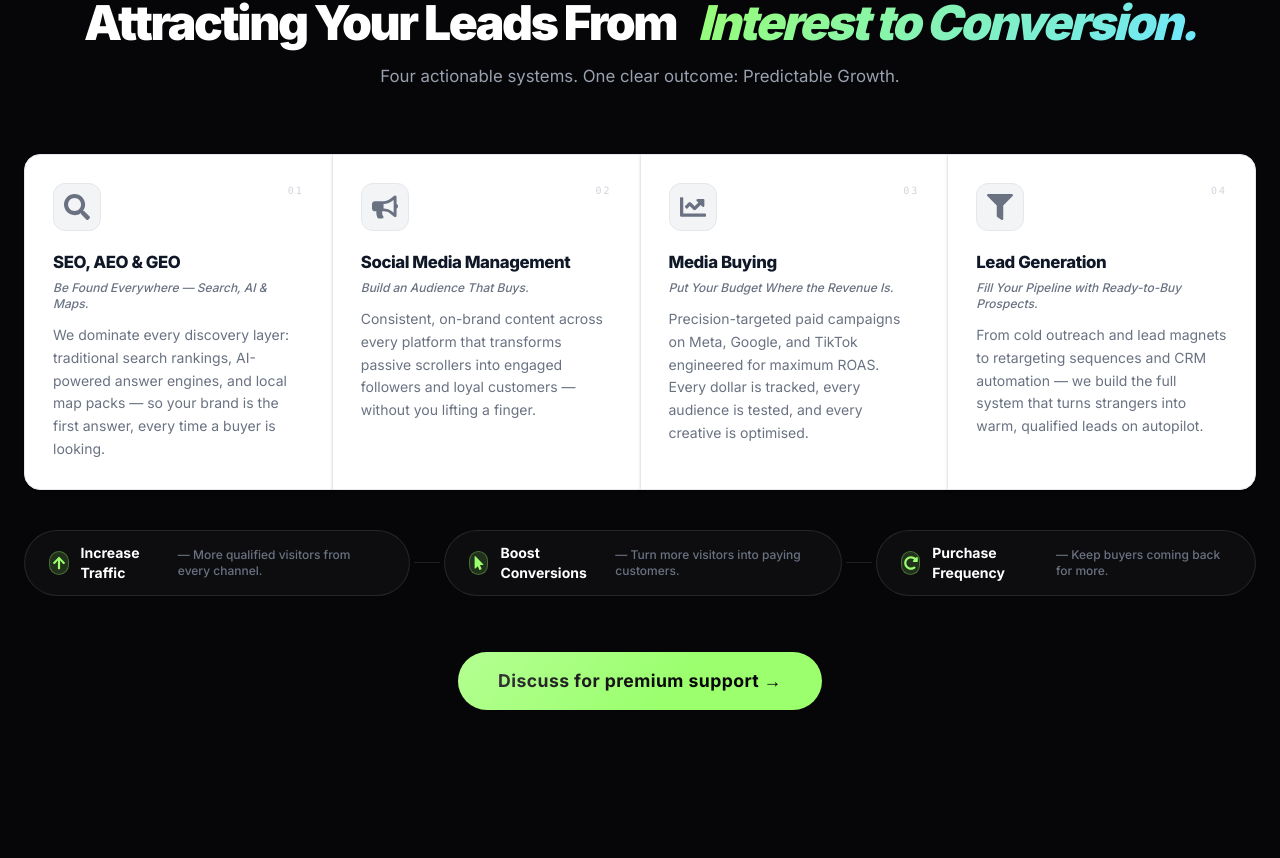
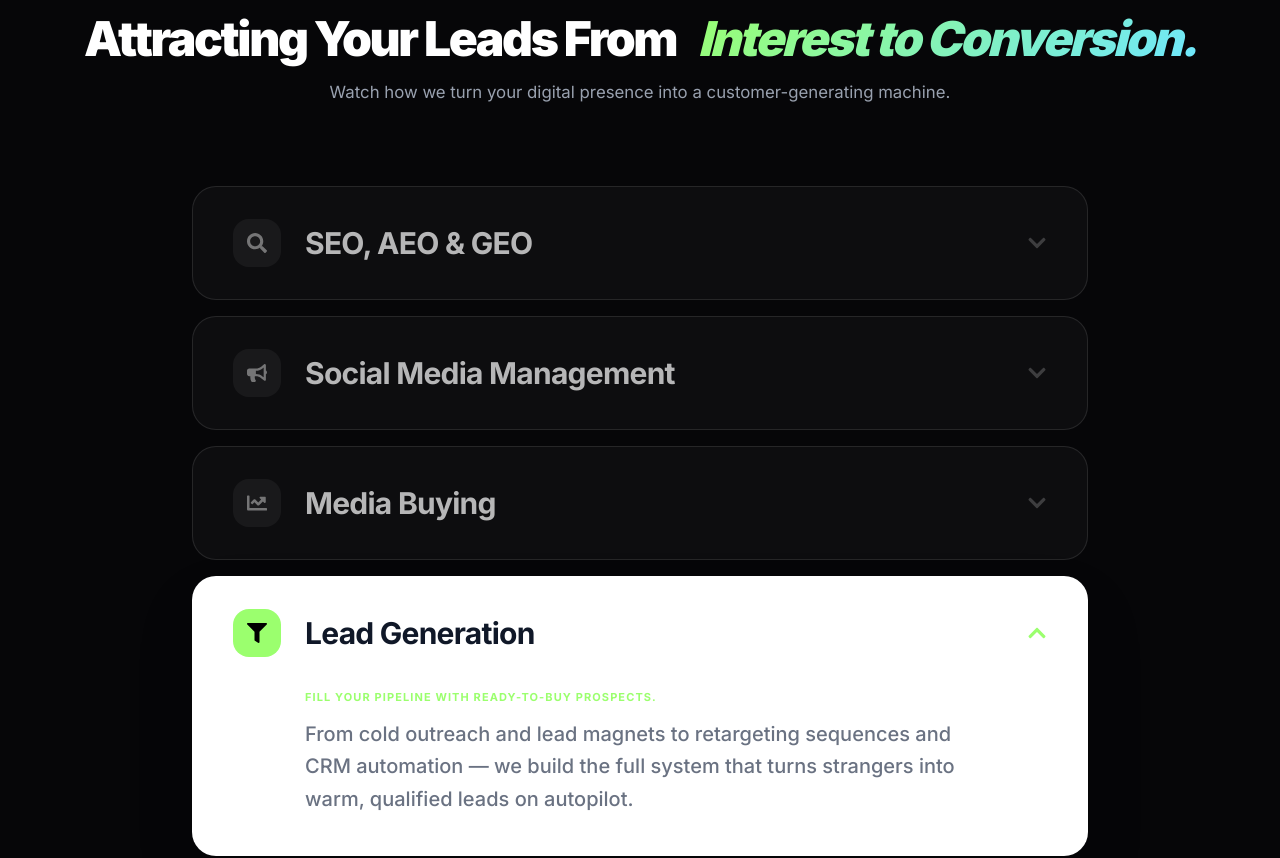
Before and after one commit to einfoengine/ablyart, a Next.js app: page / in a window 1280 px wide. Shown: the part 2083-2941 px from the top of the page. Built offline with nearby package versions, Linux system fonts and the light colour scheme.

Commit message:
Hot services is improved

```diff
--- a/src/components/HotServicesSection.tsx
+++ b/src/components/HotServicesSection.tsx
@@ -1,6 +1,7 @@
 "use client";
 
-import { motion } from "framer-motion";
+import { useState, useRef, useEffect } from "react";
+import { motion, AnimatePresence } from "framer-motion";
 import { SectionHeader } from "./ui/SectionHeader";
 import { Button } from "@/components/ui/Button";
 import {
@@ -11,40 +12,37 @@ import {
   FaArrowUp,
   FaMousePointer,
   FaRedoAlt,
+  FaChevronDown,
 } from "react-icons/fa";
 
 const services = [
   {
-    number: "01",
     label: "SEO, AEO & GEO",
     tagline: "Be Found Everywhere — Search, AI & Maps.",
     description:
       "We dominate every discovery layer: traditional search rankings, AI-powered answer engines, and local map packs — so your brand is the first answer, every time a buyer is looking.",
-    icon: <FaSearch size={26} />,
+    icon: <FaSearch size={20} />,
   },
   {
-    number: "02",
     label: "Social Media Management",
     tagline: "Build an Audience That Buys.",
     description:
       "Consistent, on-brand content across every platform that transforms passive scrollers into engaged followers and loyal customers — without you lifting a finger.",
-    icon: <FaBullhorn size={26} />,
+    icon: <FaBullhorn size={20} />,
   },
   {
-    number: "03",
     label: "Media Buying",
     tagline: "Put Your Budget Where the Revenue Is.",
     description:
       "Precision-targeted paid campaigns on Meta, Google, and TikTok engineered for maximum ROAS. Every dollar is tracked, every audience is tested, and every creative is optimised.",
-    icon: <FaChartLine size={26} />,
+    icon: <FaChartLine size={20} />,
   },
   {
-    number: "04",
     label: "Lead Generation",
     tagline: "Fill Your Pipeline with Ready-to-Buy Prospects.",
     description:
       "From cold outreach and lead magnets to retargeting sequences and CRM automation — we build the full system that turns strangers into warm, qualified leads on autopilot.",
-    icon: <FaFilter size={26} />,
+    icon: <FaFilter size={20} />,
   },
 ];
 
@@ -67,101 +65,184 @@ const benefits = [
 ];
 
 export default function HotServicesSection({ id }: { id?: string }) {
+  const [activeIndex, setActiveIndex] = useState(0);
+  const itemRefs = useRef<(HTMLDivElement | null)[]>([]);
+  const isClicking = useRef(false);
+  const clickTimeout = useRef<NodeJS.Timeout | null>(null);
+
+  // Robust Scroll Spy for Accordion
+  useEffect(() => {
+    const handleScroll = () => {
+      if (isClicking.current) return;
+
+      const viewportCenter = window.innerHeight / 2;
+      let closestIndex = activeIndex;
+      let minDistance = Infinity;
+
+      itemRefs.current.forEach((ref, idx) => {
+        if (ref) {
+          const rect = ref.getBoundingClientRect();
+          // Calculate distance from the top of the accordion item to the viewport center
+          const distance = Math.abs(rect.top + 60 - viewportCenter);
+
+          if (distance < minDistance) {
+            minDistance = distance;
+            closestIndex = idx;
+          }
+        }
+      });
+
+      // Only change if the closest item is reasonably close to the center
+      if (closestIndex !== activeIndex && minDistance < window.innerHeight * 0.4) {
+        setActiveIndex(closestIndex);
+      }
+    };
+
+    window.addEventListener("scroll", handleScroll, { passive: true });
+    handleScroll(); // Check initial position
+
+    return () => window.removeEventListener("scroll", handleScroll);
+  }, [activeIndex]);
+
+  const handleItemClick = (idx: number) => {
+    setActiveIndex(idx);
+    isClicking.current = true;
+
+    if (clickTimeout.current) clearTimeout(clickTimeout.current);
+
+    // Pause scroll-spy for 1 second to allow smooth open/close animation
+    clickTimeout.current = setTimeout(() => {
+      isClicking.current = false;
+    }, 1000);
+  };
+
   return (
     <section
       id={id}
-      className="py-20 md:py-28 bg-[var(--background)] relative z-20"
+      className="py-24 md:py-32 bg-[var(--background)] relative z-20"
     >
       <div className="max-w-7xl mx-auto px-6">
-        {/* Section Heading */}
+        {/* Section Header */}
         <SectionHeader
-          badge="This is how we help you"
+          badge="Our Actionable Systems"
           titleBase="Attracting Your Leads From"
           titleHighlight="&nbsp; Interest to Conversion."
-          subtitle="Four actionable systems. One clear outcome: Predictable Growth."
+          subtitle="Watch how we turn your digital presence into a customer-generating machine."
           alignment="center"
         />
 
-        {/* Connected flex cards */}
-        <motion.div
-          initial="hidden"
-          whileInView="visible"
-          viewport={{ once: true, margin: "-60px" }}
-          variants={{ visible: { transition: { staggerChildren: 0.1 } } }}
-          className="w-full flex flex-col lg:flex-row mb-10"
+        {/* Accordion Container */}
+        <div className="mt-20 max-w-4xl mx-auto flex flex-col gap-4">
+          {services.map((service, idx) => {
+            const isOpen = activeIndex === idx;
+
+            return (
+              <div
+                key={idx}
+                ref={(el) => {
+                  itemRefs.current[idx] = el;
+                }}
+                className={`group relative overflow-hidden rounded-3xl transition-all duration-700 ease-[0.22, 1, 0.36, 1] ${
+                  isOpen
+                    ? "bg-white shadow-[0_30px_60px_rgba(0,0,0,0.12)] border border-transparent"
+                    : "bg-white/[0.03] border border-white/10 hover:border-white/20"
+                }`}
               >
-          {services.map((service, idx) => (
-            <motion.div
-              key={idx}
-              variants={{
-                hidden: { opacity: 0, y: 24 },
-                visible: { opacity: 1, y: 0, transition: { duration: 0.5 } },
-              }}
-              className="group relative flex flex-col gap-5 p-7 border border-gray-200 bg-white text-gray-900 transition-colors duration-300 cursor-default w-full lg:flex-1 lg:-ml-px first:lg:ml-0 first:rounded-t-2xl first:lg:rounded-l-2xl first:lg:rounded-tr-none last:rounded-b-2xl last:lg:rounded-r-2xl last:lg:rounded-bl-none hover:bg-gray-50 shadow-sm"
+                <button
+                  onClick={() => handleItemClick(idx)}
+                  className="w-full text-left px-6 md:px-10 py-8 flex items-center justify-between gap-6"
                 >
-              {/* Number — subtle label top-right */}
-              <div className="flex items-start justify-between w-full">
-                {/* Icon — dark, left-aligned */}
-                <div className="w-12 h-12 rounded-xl bg-gray-100 border border-gray-200 flex items-center justify-center text-gray-500 group-hover:bg-gray-200 group-hover:text-gray-700 transition-all duration-300">
+                  <div className="flex items-center gap-6">
+                    <div
+                      className={`w-12 h-12 rounded-2xl flex items-center justify-center transition-all duration-500 shrink-0 ${
+                        isOpen
+                          ? "bg-[var(--accent)] text-black"
+                          : "bg-white/5 text-white/40"
+                      }`}
+                    >
                       {service.icon}
                     </div>
-                <span className="text-[10px] font-mono font-medium text-gray-300 tracking-[0.2em] uppercase select-none">
-                  {service.number}
-                </span>
+
+                    <h3
+                      className={`text-xl md:text-3xl font-bold tracking-tight transition-all duration-500 ${
+                        isOpen ? "text-gray-900" : "text-white/70"
+                      }`}
+                    >
+                      {service.label}
+                    </h3>
                   </div>
 
-              {/* Text */}
-              <div className="flex flex-col flex-1 min-w-0">
-                <h3 className="text-base md:text-[1.05rem] font-extrabold text-gray-900 tracking-tight mb-1.5 leading-snug">
-                  {service.label}
-                </h3>
-                <p className="text-gray-500 font-medium text-xs mb-3 italic">
+                  <motion.div
+                    animate={{ rotate: isOpen ? 180 : 0 }}
+                    className={`text-xl transition-colors duration-500 ${
+                      isOpen ? "text-[var(--accent)]" : "text-white/20"
+                    }`}
+                  >
+                    <FaChevronDown />
+                  </motion.div>
+                </button>
+
+                <AnimatePresence initial={false}>
+                  {isOpen && (
+                    <motion.div
+                      initial={{ height: 0, opacity: 0 }}
+                      animate={{ height: "auto", opacity: 1 }}
+                      exit={{ height: 0, opacity: 0 }}
+                      transition={{ duration: 0.5, ease: [0.22, 1, 0.36, 1] }}
+                    >
+                      <div className="px-6 md:px-10 pb-10 pt-0 md:ml-[72px]">
+                        <div className="max-w-2xl">
+                          <p className="text-[11px] uppercase font-bold tracking-widest text-[var(--accent)] mb-3">
                             {service.tagline}
                           </p>
-                <p className="text-gray-500 text-sm leading-relaxed">
+                          <p className="text-gray-500 text-lg md:text-xl leading-relaxed font-medium">
                             {service.description}
                           </p>
                         </div>
+                      </div>
+                    </motion.div>
+                  )}
+                </AnimatePresence>
+              </div>
+            );
+          })}
+        </div>
 
-              {/* Bottom accent line on hover */}
-              <div className="absolute bottom-0 left-0 h-[3px] w-0 group-hover:w-full bg-gray-800 transition-all duration-500" />
-            </motion.div>
-          ))}
-        </motion.div>
-
-        {/* Benefit bullets */}
+        {/* Benefits Row */}
         <motion.div
-          initial={{ opacity: 0, y: 20 }}
+          initial={{ opacity: 0, y: 30 }}
           whileInView={{ opacity: 1, y: 0 }}
-          viewport={{ once: true, margin: "-40px" }}
-          transition={{ duration: 0.5, delay: 0.3 }}
-          className="flex flex-col sm:flex-row items-center justify-center gap-4 sm:gap-0 mb-14"
+          viewport={{ once: true }}
+          transition={{ duration: 0.6, delay: 0.2 }}
+          className="mt-24 flex flex-wrap items-center justify-center gap-4 lg:gap-8 mb-16"
         >
           {benefits.map((b, idx) => (
-            <div key={idx} className="flex items-center gap-0">
-              <div className="flex items-center gap-3 px-6 py-3 bg-white/[0.03] border border-white/10 rounded-full hover:border-[var(--accent)]/30 hover:bg-[var(--accent)]/5 transition-all duration-300 group/benefit">
-                <span className="w-6 h-6 rounded-full bg-[var(--accent)]/15 border border-[var(--accent)]/30 flex items-center justify-center text-[var(--accent)] group-hover/benefit:bg-[var(--accent)]/25 transition-colors duration-300">
+            <div
+              key={idx}
+              className="flex items-center gap-4 px-8 py-5 bg-white/5 border border-white/10 rounded-3xl hover:border-[var(--accent)]/30 hover:bg-[var(--accent)]/5 transition-all duration-500 group/benefit cursor-default"
+            >
+              <div className="w-10 h-10 rounded-2xl bg-[var(--accent)]/10 flex items-center justify-center text-[var(--accent)] group-hover/benefit:scale-110 transition-transform duration-300">
                 {b.icon}
+              </div>
+              <div className="flex flex-col">
+                <span className="text-base font-bold text-white mb-0.5">
+                  {b.label}
                 </span>
-                <span className="text-sm font-bold text-white">{b.label}</span>
-                <span className="hidden md:inline text-xs text-gray-500 font-medium">
-                  — {b.detail}
+                <span className="text-xs text-gray-400 font-medium tracking-tight whitespace-nowrap">
+                  {b.detail}
                 </span>
               </div>
-              {idx < benefits.length - 1 && (
-                <span className="hidden sm:block w-8 h-px bg-white/10 mx-1" />
-              )}
             </div>
           ))}
         </motion.div>
 
         {/* Call to Action */}
-        <div className="flex justify-center">
+        <div className="flex justify-center mt-8">
           <motion.div
             initial={{ opacity: 0, y: 20 }}
             whileInView={{ opacity: 1, y: 0 }}
-            viewport={{ once: true, margin: "-40px" }}
-            transition={{ duration: 0.5, delay: 0.45 }}
+            viewport={{ once: true }}
+            transition={{ duration: 0.5, delay: 0.4 }}
           >
             <Button
               variant="primary"
@@ -169,6 +250,7 @@ export default function HotServicesSection({ id }: { id?: string }) {
               href="https://calendly.com/"
               target="_blank"
               rel="noopener noreferrer"
+              className="px-12 py-5 text-lg font-bold shadow-2xl"
             >
               Discuss for premium support →
             </Button>
```
Lines whose indentation alone changed are shown as unchanged.
